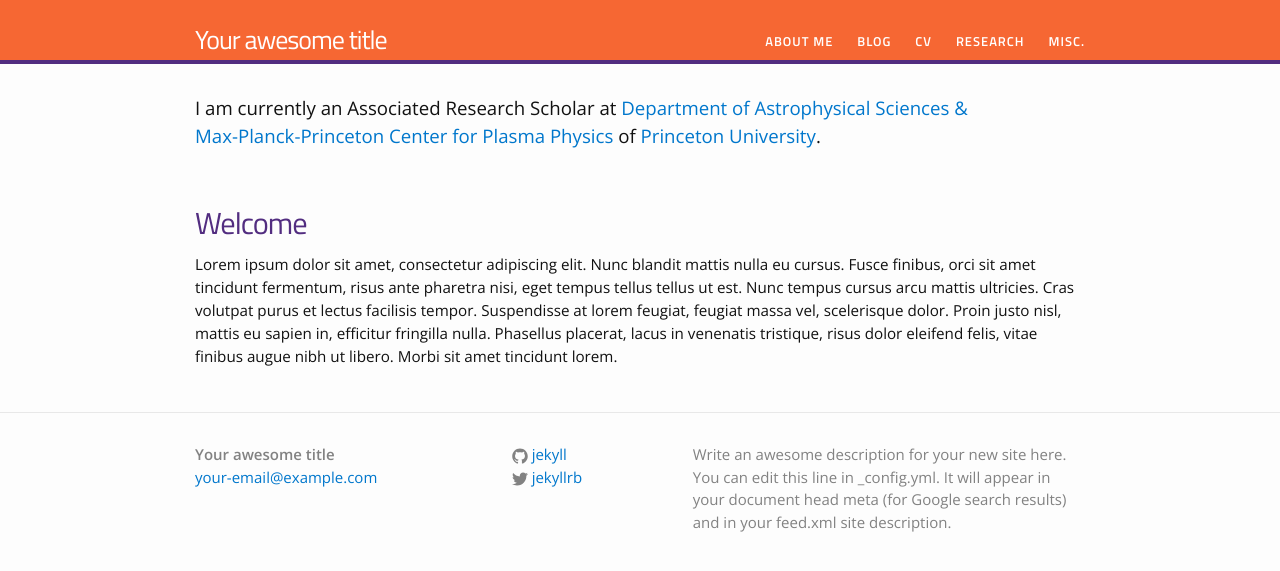
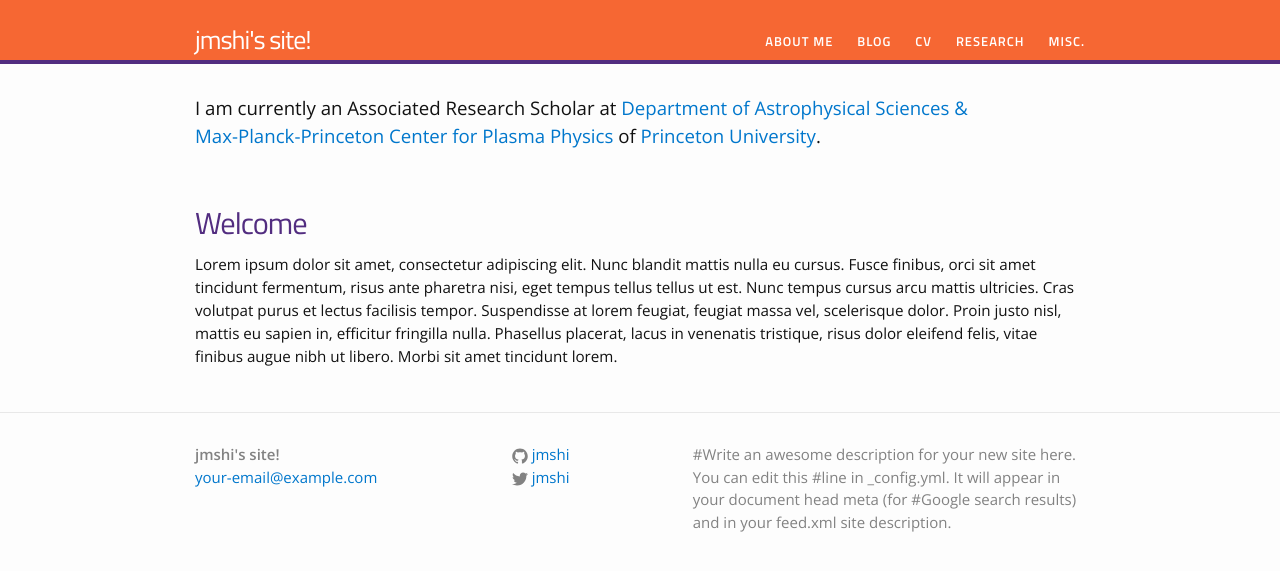
Before and after one commit to jmshi/jmshi.github.io, a Jekyll site: the page built from index.md, in a window 1280 px wide. Shown: the top 571 px of the page. Built offline with Jekyll 4.4.1, drawn with Linux system fonts in a browser that asks for light colours.

Commit message:
update twitter github acct

```diff
--- a/_config.yml
+++ b/_config.yml
@@ -13,16 +13,16 @@
 # you will see them accessed via {{ site.title }}, {{ site.email }}, and so on.
 # You can create any custom variable you would like, and they will be accessible
 # in the templates via {{ site.myvariable }}.
-title: Your awesome title
+title: jmshi's site!
 email: your-email@example.com
 description: >- # this means to ignore newlines until "baseurl:"
-  Write an awesome description for your new site here. You can edit this
-  line in _config.yml. It will appear in your document head meta (for
-  Google search results) and in your feed.xml site description.
+        #Write an awesome description for your new site here. You can edit this
+        #line in _config.yml. It will appear in your document head meta (for
+        #Google search results) and in your feed.xml site description.
 baseurl: "" # the subpath of your site, e.g. /blog
 url: "" # the base hostname & protocol for your site, e.g. http://example.com
-twitter_username: jekyllrb
-github_username:  jekyll
+twitter_username: jmshi
+github_username:  jmshi
 
 # Build settings
 markdown: kramdown
```
